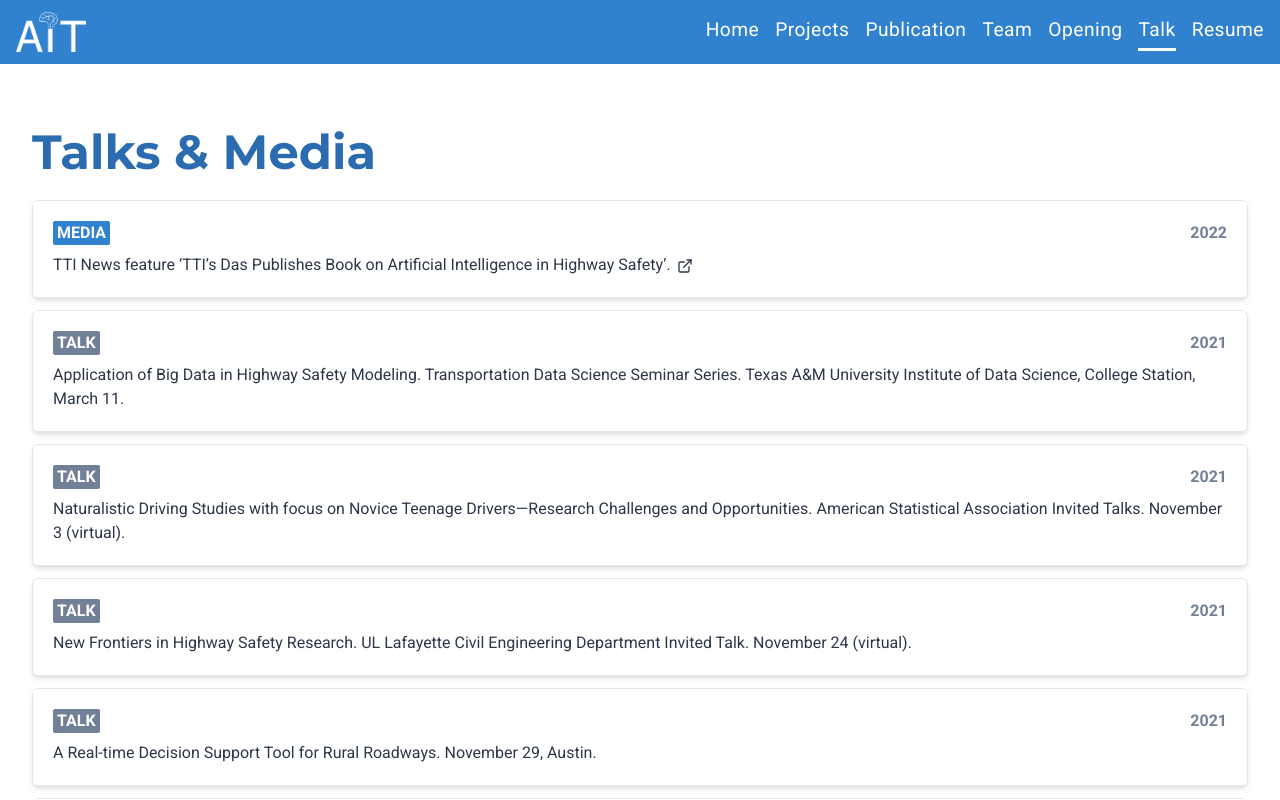
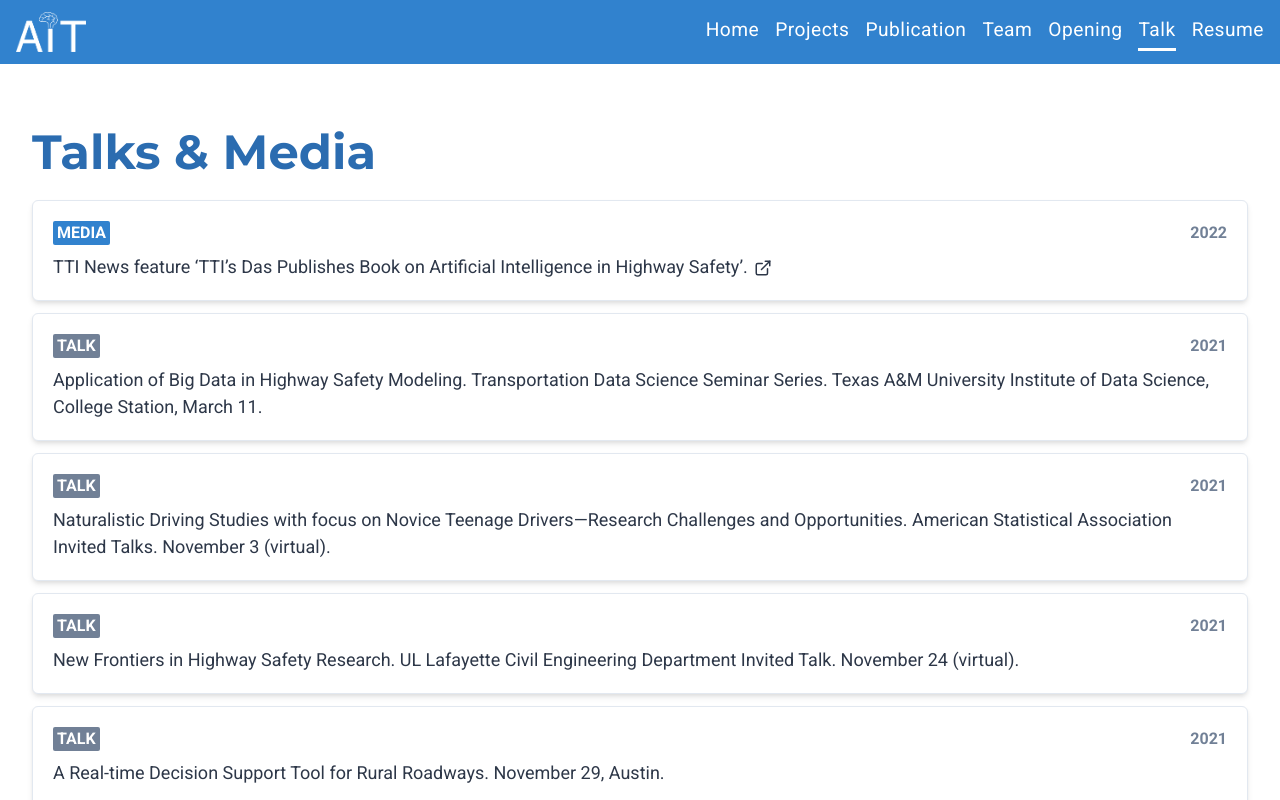
Before and after one commit to dipeshpandit12/AITLAB, a React (Create React App) app: page /talks in a window 1280 px wide. Shown: the top 800 px of the page. Built offline with nearby package versions, Linux system fonts and the light colour scheme.

Commit message:
chore: update font size

```diff
--- a/src/Components/Pages/Talk/index.js
+++ b/src/Components/Pages/Talk/index.js
@@ -59,7 +59,7 @@ const Talk = () => {
               </Flex>
 
               {/* Content and optional link */}
-              <Text color="gray.700" fontSize="md">
+              <Text color="gray.700" fontSize="lg">
                 {talk.link ? (
                   <LinkOverlay href={talk.link} isExternal>
                     {talk.content} <ExternalLinkIcon mx="2px" />
```
